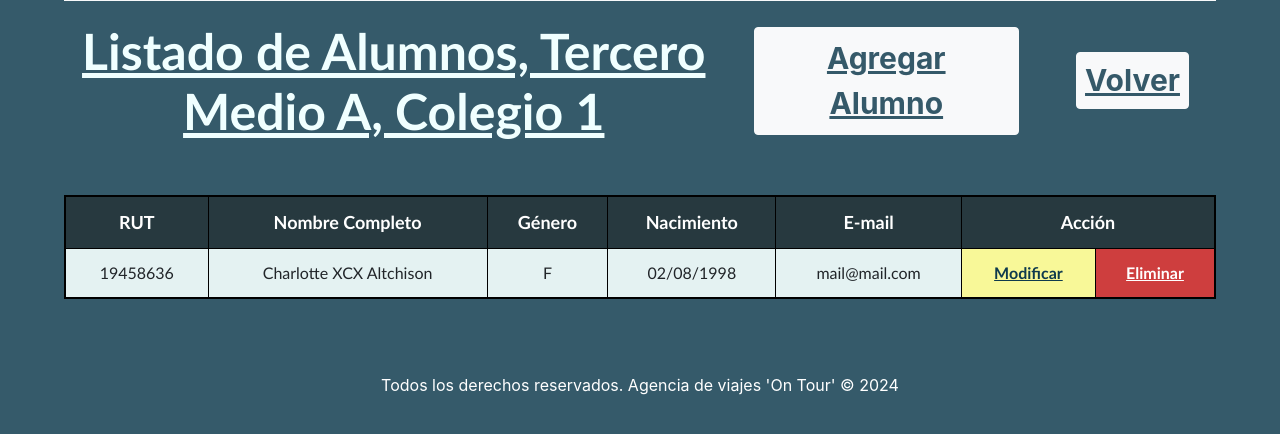
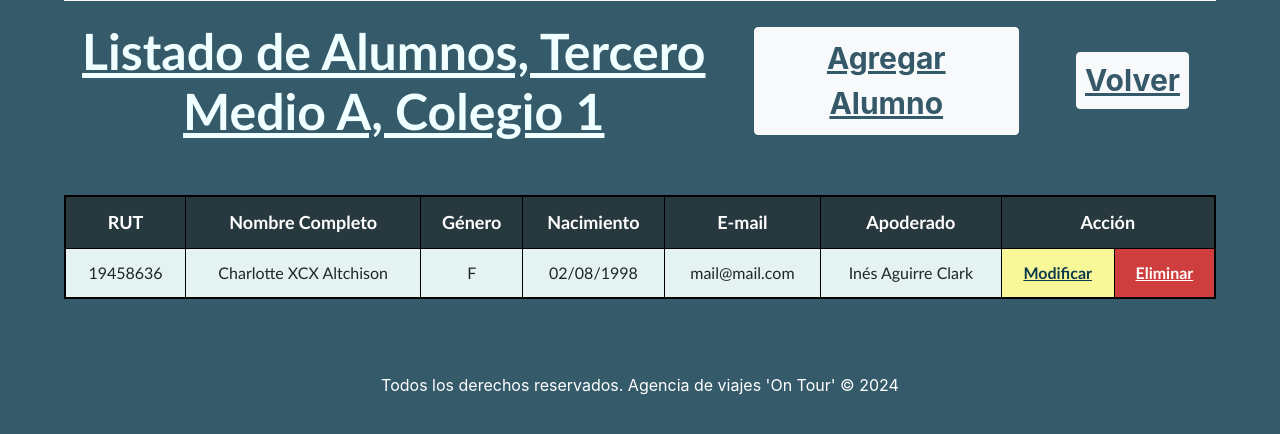
Before and after one commit to vicentefredes/Entrega-On-Tour, a Django app: page /gestion_viajes/crud_alumnos/1/ in a window 1280 px wide. Shown: the part 170-604 px from the top of the page. Run offline with Django 4.2, Linux system fonts and the light colour scheme; a user stored in the database is signed in; data comes from the database, SQL or seed files in the repository.

Commit message:
commit final

```diff
--- a/gestion_viajes/templates/gestion_viajes/alumnos_list.html
+++ b/gestion_viajes/templates/gestion_viajes/alumnos_list.html
@@ -43,6 +43,7 @@
                     <th scope="col">Género</th>
                     <th scope="col">Nacimiento</th>
                     <th scope="col">E-mail</th>
+                    <th scope="col">Apoderado</th>
                     <th scope="col" colspan="2">Acción</th>
                     </tr>
                 </thead>
@@ -56,6 +57,7 @@
                           <td>{{ alumno.id_genero.genero|slice:":1" }}</td>
                           <td>{{ alumno.fecha_nacimiento|date:"d/m/Y" }}</td>
                           <td>{{ alumno.email|default_if_none:""|lower }}</td>
+                          <td>{{ alumno.id_apoderado.nombre|default_if_none:""|capfirst }} {{ alumno.id_apoderado.apellido_paterno|default_if_none:""|capfirst }} {{ alumno.id_apoderado.apellido_materno|default_if_none:""|capfirst }}</td>
                           <td class="td-update"><a href="{% url 'alumnos_edit' pk=alumno.id_alumno fk=curso.id_curso %}">Modificar</a></td>
                           <td class="td-delete"><a href="{% url 'alumnos_del' pk=alumno.id_alumno fk=curso.id_curso %}">Eliminar</a></td>
                       </tr>
```
